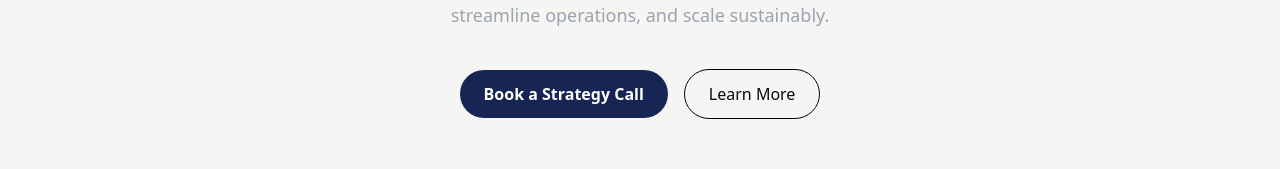
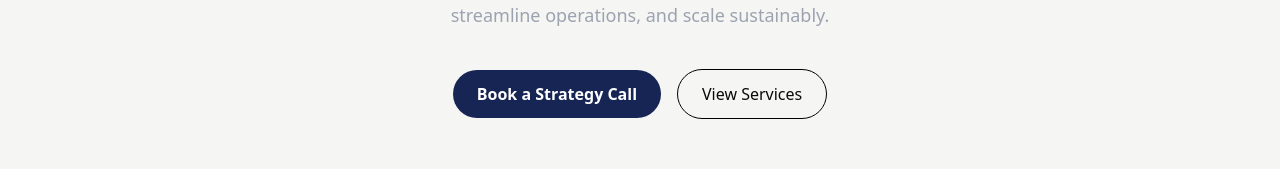
Before and after one commit to l-tting/ab-consul, a Next.js app in the folder my-app/: page / in a window 1280 px wide. Shown: the part 228-397 px from the top of the page. Built offline with nearby package versions, Linux system fonts and the light colour scheme.

Commit message:
hero cta update features on services offered v7

```diff
--- a/my-app/src/components/HeroHome1.jsx
+++ b/my-app/src/components/HeroHome1.jsx
@@ -16,13 +16,13 @@ const HeroHome1 = () => {
                 </p>
 
                 <div className="mt-10 flex flex-col sm:flex-row justify-center items-center gap-4">
-                    <button className="w-full sm:w-auto bg-blue-950 text-white px-6 py-3 rounded-full font-semibold">
+                    <a href="/contact" className="w-full sm:w-auto bg-blue-950 text-white px-6 py-3 rounded-full font-semibold text-center">
                         Book a Strategy Call
-                    </button>
+                    </a>
 
-                    <button className="w-full sm:w-auto border border-black px-6 py-3 rounded-full">
-                        Learn More
-                    </button>
+                    <a href="/services" className="w-full sm:w-auto border border-black px-6 py-3 rounded-full text-center">
+                        View Services
+                    </a>
                 </div>
             </section>
         </div>
```
